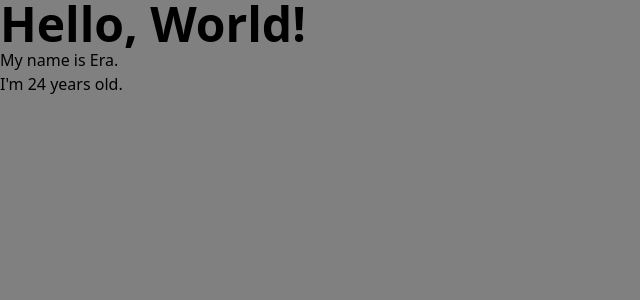
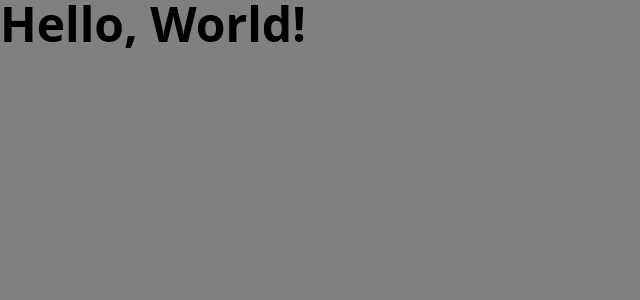
Before and after one commit to Eran2001/dp-react-course, a React (Vite) app: page / in a window 1280 px wide. Shown: the top 300 px of the page, without its empty margins (0-640 px from the left). Built offline with nearby package versions, Linux system fonts and the light colour scheme.

Commit message:
delete some

```diff
--- a/src/App.jsx
+++ b/src/App.jsx
@@ -1,11 +1,7 @@
 const App = () => {
-  const name = "Era";
-  const old = 24;
   return (
     <div>
       <h1 className="text-5xl font-bold ">Hello, World!</h1>
-      <h2>My name is {name}.</h2>
-      <h3>I&apos;m {old} years old.</h3>
     </div>
   );
 };
```
